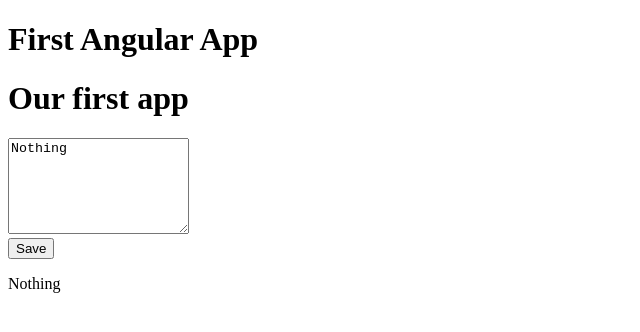
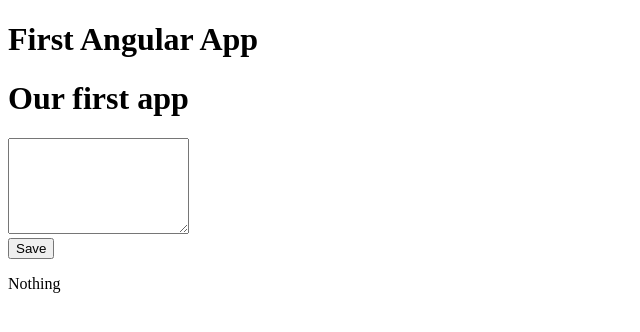
Before and after one commit to marcusjensen15/MEAN_STACK_COURSE, an Angular app: page / in a window 1280 px wide. Shown: the top 332 px of the page, without its empty margins (0-640 px from the left). Built offline with nearby package versions, Linux system fonts and the light colour scheme.

Commit message:
add angular material

```diff
--- a/package.json
+++ b/package.json
@@ -16,6 +16,7 @@
     "@angular/compiler": "~11.2.0",
     "@angular/core": "~11.2.0",
     "@angular/forms": "~11.2.0",
+    "@angular/material": "^11.2.1",
     "@angular/platform-browser": "~11.2.0",
     "@angular/platform-browser-dynamic": "~11.2.0",
     "@angular/router": "~11.2.0",
--- a/src/app/app.module.ts
+++ b/src/app/app.module.ts
@@ -1,5 +1,7 @@
 import { NgModule } from '@angular/core';
 import { BrowserModule } from '@angular/platform-browser';
+import { FormsModule } from '@angular/forms';
+import { MatInputModule } from '@angular/material/input';
 
 import { AppRoutingModule } from './app-routing.module';
 import { AppComponent } from './app.component';
@@ -12,7 +14,9 @@
   ],
   imports: [
     BrowserModule,
-    AppRoutingModule
+    AppRoutingModule,
+    FormsModule,
+    MatInputModule
   ],
   providers: [],
   bootstrap: [AppComponent]
--- a/src/app/post/post-create/post-create.component.html
+++ b/src/app/post/post-create/post-create.component.html
@@ -1,6 +1,6 @@
 <h1>Our first app</h1>
 
-<textarea rows="6">{{newPost}}</textarea>
+<textarea rows="6" [(ngModel)]="enteredValue"></textarea>
 
 <br>
 <button (click)="onAddPost()" >Save</button>
--- a/src/app/post/post-create/post-create.component.ts
+++ b/src/app/post/post-create/post-create.component.ts
@@ -9,12 +9,12 @@
 
 export class PostCreateComponent {
 
+  enteredValue = " ";
   newPost = 'Nothing';
 
   onAddPost(){
 
-      this.newPost = "The Users Post";
-
+      this.newPost = this.enteredValue;
 
   }
 
```
Also changed, not shown: 1 other file (tests, documents, lock files or other folders).
